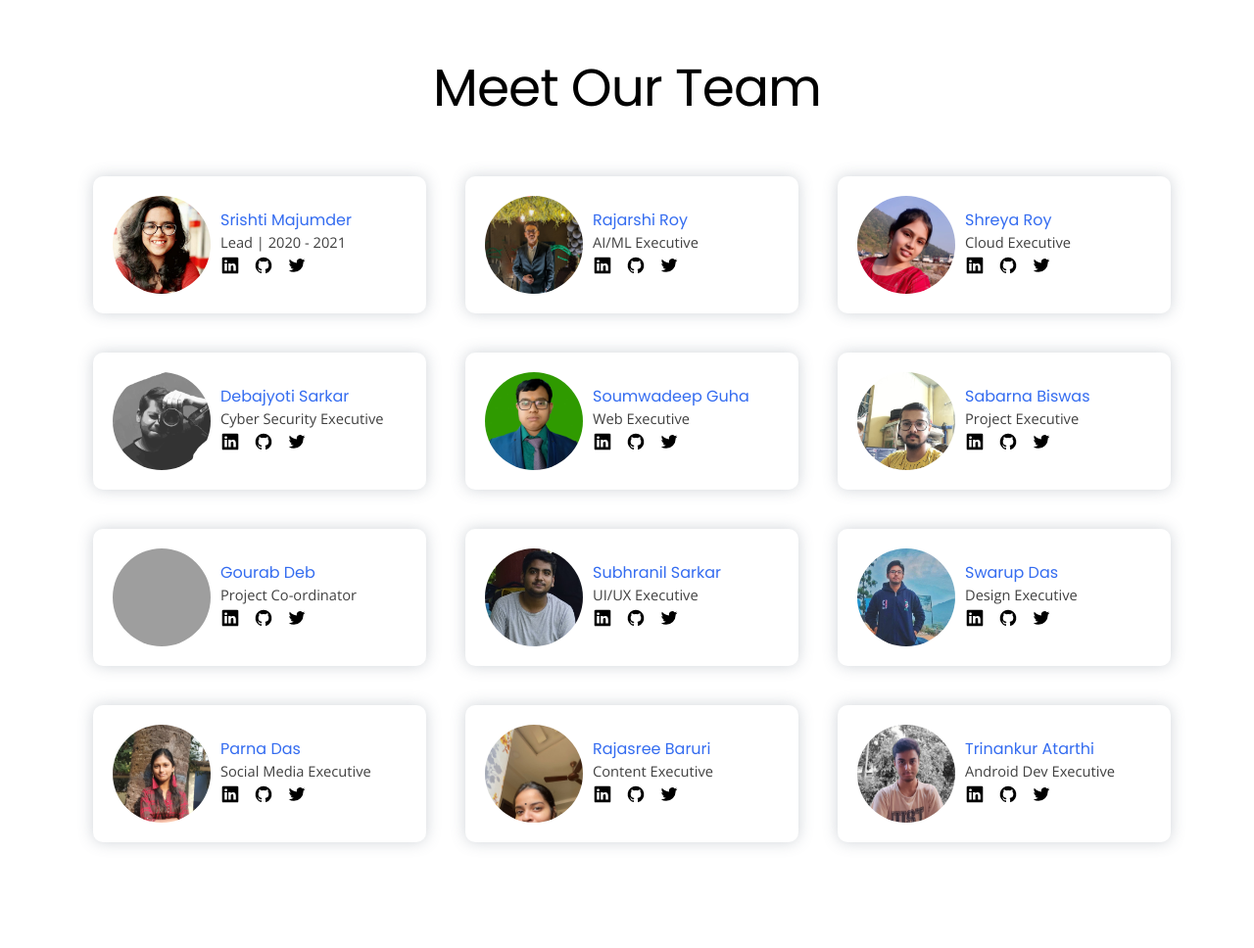
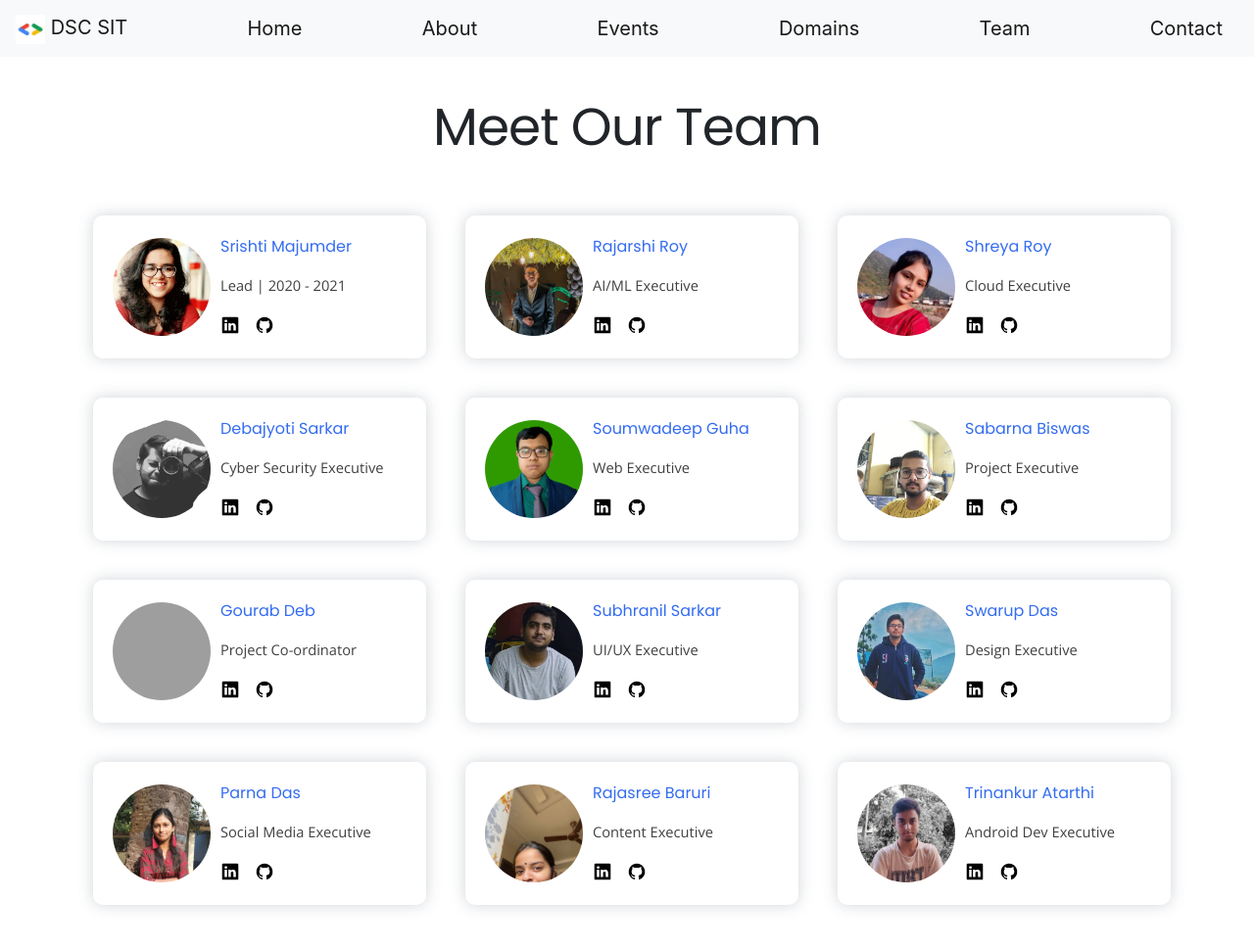
Before and after one commit to soumwadeep/Gdsc-SIT-Website, a plain HTML site: page Pages/team.html in a window 1280 px wide. Shown: the whole page at 98% size. Before the commit the page ends 910 px from the top, so only its background shows below. Drawn offline with nearby package versions, Linux system fonts and the light colour scheme; grey boxes are pictures that could not be loaded; a web font is replaced by a local one.

Commit message:
Links+Navbar

```diff
--- a/Pages/about.html
+++ b/Pages/about.html
@@ -5,17 +5,29 @@
     <meta charset="UTF-8">
     <meta http-equiv="X-UA-Compatible" content="IE=edge">
     <meta name="viewport" content="width=device-width, initial-scale=1.0">
-    <title>Document</title>
+    <title>About Us</title>
     <link rel="stylesheet" href="/assets/css/about.css">
     <link rel="stylesheet" href="https://cdn.jsdelivr.net/npm/bootstrap@4.6.1/dist/css/bootstrap.min.css">
     <script src="https://cdn.jsdelivr.net/npm/jquery@3.5.1/dist/jquery.slim.min.js"></script>
     <script src="https://cdn.jsdelivr.net/npm/popper.js@1.16.1/dist/umd/popper.min.js"></script>
     <script src="https://cdn.jsdelivr.net/npm/bootstrap@4.6.1/dist/js/bootstrap.bundle.min.js"></script>
+    <link href="../Images/icon.jpg" rel="icon">
 </head>
 
 <body>
-
+    <nav class="navbar fixed-top navbar-light bg-light">
+        <a class="navbar-brand" href="../index.html">
+            <img src="../Images/icon.jpg" width="30" height="30" alt=""> DSC SIT
+        </a>
+        <a class="navbar-brand" href="../index.html">Home</a>
+        <a class="navbar-brand" href="about.html">About</a>
+        <a class="navbar-brand" href="events.html">Events</a>
+        <a class="navbar-brand" href="domains.html">Domains</a>
+        <a class="navbar-brand" href="team.html">Team</a>
+        <a class="navbar-brand" href="contact.html">Contact</a>
+    </nav>
     <div class="about-page">
+        <br><br>
         <h1>About GDSC</h1>
         <p>Get to know what we are and what we do.</p>
     </div>
--- a/Pages/team.html
+++ b/Pages/team.html
@@ -5,13 +5,29 @@
     <meta charset="UTF-8">
     <meta http-equiv="X-UA-Compatible" content="IE=edge">
     <meta name="viewport" content="width=device-width, initial-scale=1.0">
-    <title>GDSC SIT</title>
+    <title>Our Team</title>
+    <link rel="stylesheet" href="https://cdn.jsdelivr.net/npm/bootstrap@4.6.1/dist/css/bootstrap.min.css">
+    <script src="https://cdn.jsdelivr.net/npm/jquery@3.5.1/dist/jquery.slim.min.js"></script>
+    <script src="https://cdn.jsdelivr.net/npm/popper.js@1.16.1/dist/umd/popper.min.js"></script>
+    <script src="https://cdn.jsdelivr.net/npm/bootstrap@4.6.1/dist/js/bootstrap.bundle.min.js"></script>
     <link rel="stylesheet" href="/assets/css/team.css">
+    <link href="../Images/icon.jpg" rel="icon">
 </head>
 
 <body>
-
+    <nav class="navbar fixed-top navbar-light bg-light">
+        <a class="navbar-brand" href="../index.html">
+            <img src="../Images/icon.jpg" width="30" height="30" alt=""> DSC SIT
+        </a>
+        <a class="navbar-brand" href="../index.html">Home</a>
+        <a class="navbar-brand" href="about.html">About</a>
+        <a class="navbar-brand" href="events.html">Events</a>
+        <a class="navbar-brand" href="domains.html">Domains</a>
+        <a class="navbar-brand" href="team.html">Team</a>
+        <a class="navbar-brand" href="contact.html">Contact</a>
+    </nav>
     <div class="team">
+        <br><br>
         <h1>Meet Our Team</h1>
     </div>
 
@@ -22,10 +38,10 @@
                 <p class="name">Srishti Majumder</p>
                 <p class="role">Lead | 2020 - 2021</p>
                 <div class="socials-profile">
-                    <a href=""><img class="socials-style" src="/Icons/linkedin.svg" alt=""
+                    <a href="https://www.linkedin.com/in/srishti-majumder-6560bb200/"><img class="socials-style" src="/Icons/linkedin.svg" alt=""
                             style="margin-left: 0 !important;"></a>
-                    <a href=""><img class="socials-style" src="/Icons/github.svg" alt=""></a>
-                    <a href=""><img class="socials-style" src="/Icons/twitter.svg" alt=""></a>
+                    <a href="https://github.com/Srishtihere"><img class="socials-style" src="/Icons/github.svg" alt=""></a>
+
                 </div>
             </div>
         </div>
@@ -35,10 +51,10 @@
                 <p class="name">Rajarshi Roy</p>
                 <p class="role">AI/ML Executive</p>
                 <div class="socials-profile">
-                    <a href=""><img class="socials-style" src="/Icons/linkedin.svg" alt=""
+                    <a href="https://www.linkedin.com/in/rajarshi-roy-ceo/"><img class="socials-style" src="/Icons/linkedin.svg" alt=""
                             style="margin-left: 0 !important;"></a>
-                    <a href=""><img class="socials-style" src="/Icons/github.svg" alt=""></a>
-                    <a href=""><img class="socials-style" src="/Icons/twitter.svg" alt=""></a>
+                    <a href="https://github.com/roy-rajarshi"><img class="socials-style" src="/Icons/github.svg" alt=""></a>
+
                 </div>
             </div>
         </div>
@@ -48,10 +64,10 @@
                 <p class="name">Shreya Roy</p>
                 <p class="role">Cloud Executive</p>
                 <div class="socials-profile">
-                    <a href=""><img class="socials-style" src="/Icons/linkedin.svg" alt=""
+                    <a href="https://www.linkedin.com/in/shreya-roy-3147881b7/"><img class="socials-style" src="/Icons/linkedin.svg" alt=""
                             style="margin-left: 0 !important;"></a>
-                    <a href=""><img class="socials-style" src="/Icons/github.svg" alt=""></a>
-                    <a href=""><img class="socials-style" src="/Icons/twitter.svg" alt=""></a>
+                    <a href=""><img class="socials-style" src="/Icons/github.svg" alt=""></a><!--github-->
+
                 </div>
             </div>
         </div>
@@ -61,10 +77,10 @@
                 <p class="name">Debajyoti Sarkar</p>
                 <p class="role">Cyber Security Executive</p>
                 <div class="socials-profile">
-                    <a href=""><img class="socials-style" src="/Icons/linkedin.svg" alt=""
+                    <a href="https://www.linkedin.com/in/debajyoti-sarkar-oos/"><img class="socials-style" src="/Icons/linkedin.svg" alt=""
                             style="margin-left: 0 !important;"></a>
-                    <a href=""><img class="socials-style" src="/Icons/github.svg" alt=""></a>
-                    <a href=""><img class="socials-style" src="/Icons/twitter.svg" alt=""></a>
+                    <a href="https://github.com/debajyotisarkarhome"><img class="socials-style" src="/Icons/github.svg" alt=""></a>
+
                 </div>
             </div>
         </div>
@@ -74,10 +90,10 @@
                 <p class="name">Soumwadeep Guha</p>
                 <p class="role">Web Executive</p>
                 <div class="socials-profile">
-                    <a href=""><img class="socials-style" src="/Icons/linkedin.svg" alt=""
+                    <a href="https://www.linkedin.com/in/soumwadeep-guha-5b60031bb/"><img class="socials-style" src="/Icons/linkedin.svg" alt=""
                             style="margin-left: 0 !important;"></a>
-                    <a href=""><img class="socials-style" src="/Icons/github.svg" alt=""></a>
-                    <a href=""><img class="socials-style" src="/Icons/twitter.svg" alt=""></a>
+                    <a href="https://github.com/soumwadeep"><img class="socials-style" src="/Icons/github.svg" alt=""></a>
+
                 </div>
             </div>
         </div>
@@ -87,10 +103,10 @@
                 <p class="name">Sabarna Biswas</p>
                 <p class="role">Project Executive</p>
                 <div class="socials-profile">
-                    <a href=""><img class="socials-style" src="/Icons/linkedin.svg" alt=""
+                    <a href="https://www.linkedin.com/in/sabarna-biswas-a9a718194/"><img class="socials-style" src="/Icons/linkedin.svg" alt=""
                             style="margin-left: 0 !important;"></a>
-                    <a href=""><img class="socials-style" src="/Icons/github.svg" alt=""></a>
-                    <a href=""><img class="socials-style" src="/Icons/twitter.svg" alt=""></a>
+                    <a href="https://github.com/Sabarna07"><img class="socials-style" src="/Icons/github.svg" alt=""></a>
+
                 </div>
             </div>
         </div>
@@ -100,10 +116,10 @@
                 <p class="name">Gourab Deb</p>
                 <p class="role">Project Co-ordinator</p>
                 <div class="socials-profile">
-                    <a href=""><img class="socials-style" src="/Icons/linkedin.svg" alt=""
+                    <a href="https://www.linkedin.com/in/gourab-deb-b77843142/"><img class="socials-style" src="/Icons/linkedin.svg" alt=""
                             style="margin-left: 0 !important;"></a>
-                    <a href=""><img class="socials-style" src="/Icons/github.svg" alt=""></a>
-                    <a href=""><img class="socials-style" src="/Icons/twitter.svg" alt=""></a>
+                    <a href=""><img class="socials-style" src="/Icons/github.svg" alt=""></a><!--github-->
+
                 </div>
             </div>
         </div>
@@ -113,10 +129,10 @@
                 <p class="name">Subhranil Sarkar</p>
                 <p class="role">UI/UX Executive</p>
                 <div class="socials-profile">
-                    <a href=""><img class="socials-style" src="/Icons/linkedin.svg" alt=""
+                    <a href="https://www.linkedin.com/in/subhranil-sarkar/"><img class="socials-style" src="/Icons/linkedin.svg" alt=""
                             style="margin-left: 0 !important;"></a>
-                    <a href=""><img class="socials-style" src="/Icons/github.svg" alt=""></a>
-                    <a href=""><img class="socials-style" src="/Icons/twitter.svg" alt=""></a>
+                    <a href=""><img class="socials-style" src="/Icons/github.svg" alt=""></a><!--github-->
+
                 </div>
             </div>
         </div>
@@ -126,10 +142,10 @@
                 <p class="name">Swarup Das</p>
                 <p class="role">Design Executive</p>
                 <div class="socials-profile">
-                    <a href=""><img class="socials-style" src="/Icons/linkedin.svg" alt=""
+                    <a href="https://www.linkedin.com/in/swarup-das-8bb857200/"><img class="socials-style" src="/Icons/linkedin.svg" alt=""
                             style="margin-left: 0 !important;"></a>
-                    <a href=""><img class="socials-style" src="/Icons/github.svg" alt=""></a>
-                    <a href=""><img class="socials-style" src="/Icons/twitter.svg" alt=""></a>
+                    <a href=""><img class="socials-style" src="/Icons/github.svg" alt=""></a><!--github-->
+
                 </div>
             </div>
         </div>
@@ -139,10 +155,10 @@
                 <p class="name">Parna Das</p>
                 <p class="role">Social Media Executive</p>
                 <div class="socials-profile">
-                    <a href=""><img class="socials-style" src="/Icons/linkedin.svg" alt=""
+                    <a href="https://www.linkedin.com/in/parna-das-47b886202/"><img class="socials-style" src="/Icons/linkedin.svg" alt=""
                             style="margin-left: 0 !important;"></a>
-                    <a href=""><img class="socials-style" src="/Icons/github.svg" alt=""></a>
-                    <a href=""><img class="socials-style" src="/Icons/twitter.svg" alt=""></a>
+                    <a href=""><img class="socials-style" src="/Icons/github.svg" alt=""></a><!--github-->
+
                 </div>
             </div>
         </div>
@@ -152,10 +168,10 @@
                 <p class="name">Rajasree Baruri</p>
                 <p class="role">Content Executive</p>
                 <div class="socials-profile">
-                    <a href=""><img class="socials-style" src="/Icons/linkedin.svg" alt=""
+                    <a href="https://www.linkedin.com/in/rajasree-baruri-b07a461ba/"><img class="socials-style" src="/Icons/linkedin.svg" alt=""
                             style="margin-left: 0 !important;"></a>
-                    <a href=""><img class="socials-style" src="/Icons/github.svg" alt=""></a>
-                    <a href=""><img class="socials-style" src="/Icons/twitter.svg" alt=""></a>
+                    <a href=""><img class="socials-style" src="/Icons/github.svg" alt=""></a><!--github-->
+
                 </div>
             </div>
         </div>
@@ -165,10 +181,10 @@
                 <p class="name">Trinankur Atarthi</p>
                 <p class="role">Android Dev Executive</p>
                 <div class="socials-profile">
-                    <a href=""><img class="socials-style" src="/Icons/linkedin.svg" alt=""
+                    <a href="https://www.linkedin.com/in/trinankur-atarthi-862541200/"><img class="socials-style" src="/Icons/linkedin.svg" alt=""
                             style="margin-left: 0 !important;"></a>
-                    <a href=""><img class="socials-style" src="/Icons/github.svg" alt=""></a>
-                    <a href=""><img class="socials-style" src="/Icons/twitter.svg" alt=""></a>
+                    <a href=""><img class="socials-style" src="/Icons/github.svg" alt=""></a><!--github-->
+
                 </div>
             </div>
         </div>
```
Also changed, not shown: Pages/domains.html (+18 -2 lines), Pages/events.html (+73 -5 lines), index.html (+1 -2 lines), Images/icon.jpg (added), Images/wlogo.png (added).
